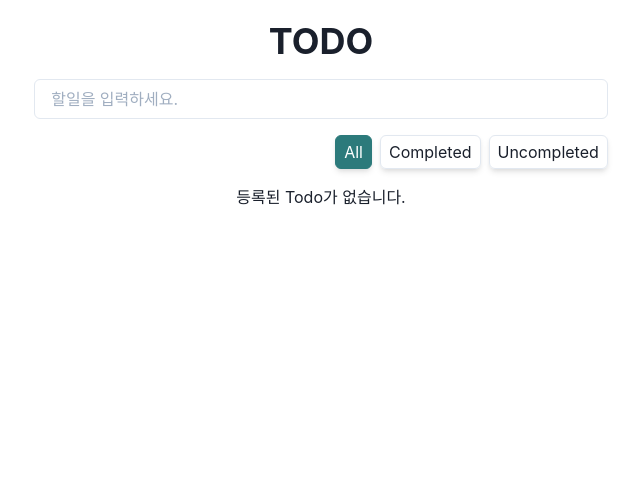
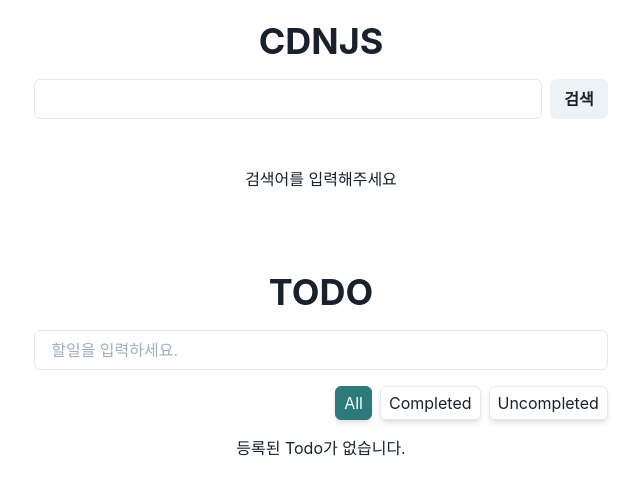
Before and after one commit to Godsenal/recoil-study, a Next.js app: page / in a window 1280 px wide. Shown: the top 494 px of the page, without its empty margins (319-959 px from the left). Built offline with nearby package versions, Linux system fonts and the light colour scheme.

Commit message:
:sparkles: cdn 검색기능 추가

```diff
--- /dev/null
+++ b/src/components/CdnItem.tsx
@@ -0,0 +1,53 @@
+import { ExternalLinkIcon, StarIcon } from "@chakra-ui/icons";
+import { Box, HStack, Link, Spacer, Stack, Tag, Text } from "@chakra-ui/react";
+import { TCdn } from "src/recoil/cdn";
+
+type TProps = {
+  cdn: TCdn;
+  onClickKeyword: (keyword: string) => void;
+};
+
+const CdnItem = ({ cdn, onClickKeyword }: TProps) => {
+  return (
+    <Stack borderRadius="md" bg="#454647" color="white" p={5}>
+      <HStack>
+        <Link href={cdn.homepage} fontSize="lg" color="orange.400">
+          {cdn.name} @ {cdn.version}
+        </Link>
+        {typeof cdn.github.stargazers_count === "number" && (
+          <>
+            <StarIcon />
+            <Text>
+              {new Intl.NumberFormat("en-US", {
+                notation: "compact",
+              }).format(cdn.github.stargazers_count)}
+            </Text>
+          </>
+        )}
+        <Spacer />
+        {cdn.repository?.url && (
+          <Link href={cdn.repository.url}>
+            <ExternalLinkIcon />
+          </Link>
+        )}
+      </HStack>
+      <Text>{cdn.description}</Text>
+      {cdn.keywords && (
+        <Box>
+          {cdn.keywords.map((keyword) => (
+            <Tag
+              mr={2}
+              mt={2}
+              cursor="pointer"
+              onClick={() => onClickKeyword(keyword)}
+            >
+              {keyword}
+            </Tag>
+          ))}
+        </Box>
+      )}
+    </Stack>
+  );
+};
+
+export default CdnItem;
--- /dev/null
+++ b/src/components/CdnSearch.tsx
@@ -0,0 +1,68 @@
+import {
+  Button,
+  Center,
+  HStack,
+  Input,
+  Spinner,
+  Stack,
+} from "@chakra-ui/react";
+import debounce from "lodash.debounce";
+import React, { useState } from "react";
+import { useRecoilValueLoadable } from "recoil";
+import { cdnQuery, TCdn } from "src/recoil/cdn";
+import CdnItem from "./CdnItem";
+
+const CdnSearch = () => {
+  const [value, setValue] = useState("");
+  const [query, setQuery] = useState("");
+  const [updateQuery] = useState(() =>
+    debounce((v: string) => {
+      setQuery(v);
+    }, 500)
+  );
+
+  const handleChange = (v: string) => {
+    !v ? setQuery(v) : updateQuery(v);
+    setValue(v);
+  };
+
+  const { state, contents } = useRecoilValueLoadable(cdnQuery(query));
+  const cdns = contents as TCdn[];
+
+  return (
+    <Stack>
+      <form
+        onSubmit={(e) => {
+          e.preventDefault();
+          setQuery(value);
+        }}
+      >
+        <HStack>
+          <Input
+            type="search"
+            value={value}
+            onChange={(e) => handleChange(e.target.value)}
+          />
+          <Button type="submit">검색</Button>
+        </HStack>
+      </form>
+      {state === "hasValue" &&
+        (cdns.length > 0 ? (
+          cdns.map((cdn, i) => (
+            <CdnItem key={i} cdn={cdn} onClickKeyword={handleChange} />
+          ))
+        ) : (
+          <Center py={10}>
+            {query ? "검색 결과가 없습니다." : "검색어를 입력해주세요"}
+          </Center>
+        ))}
+      {state === "loading" && (
+        <Center py={10}>
+          <Spinner />
+        </Center>
+      )}
+    </Stack>
+  );
+};
+
+export default CdnSearch;
--- a/src/pages/index.tsx
+++ b/src/pages/index.tsx
@@ -1,4 +1,5 @@
 import { Container, Heading, Stack } from "@chakra-ui/react";
+import CdnSearch from "src/components/CdnSearch";
 import TodoCreator from "src/components/TodoCreator";
 import TodoList from "src/components/TodoList";
 import TodoFilter from "../components/TodoFilter";
@@ -6,11 +7,17 @@
 function Home() {
   return (
     <Container py={5}>
-      <Stack w="full" spacing={4}>
-        <Heading textAlign="center">TODO</Heading>
-        <TodoCreator />
-        <TodoFilter />
-        <TodoList />
+      <Stack spacing={10}>
+        <Stack w="full" spacing={4}>
+          <Heading textAlign="center">CDNJS</Heading>
+          <CdnSearch />
+        </Stack>
+        <Stack w="full" spacing={4}>
+          <Heading textAlign="center">TODO</Heading>
+          <TodoCreator />
+          <TodoFilter />
+          <TodoList />
+        </Stack>
       </Stack>
     </Container>
   );
```
